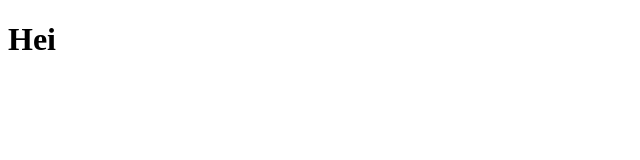
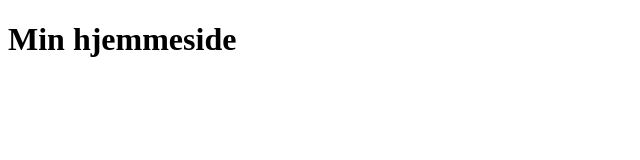
Before and after one commit to JarleLillemo/hello-world, a plain HTML site: page index.html in a window 1280 px wide. Shown: the whole page, without its empty margins (0-640 px from the left). Drawn offline with Linux system fonts and the light colour scheme.

Commit message:
Update index.html
Endret tittel

```diff
--- a/index.html
+++ b/index.html
@@ -6,6 +6,6 @@
     <title>Hjemmeside</title>
   </head>
   <body>
-    <h1>Hei</h1>
+    <h1>Min hjemmeside</h1>
   </body>
 </html>
```
